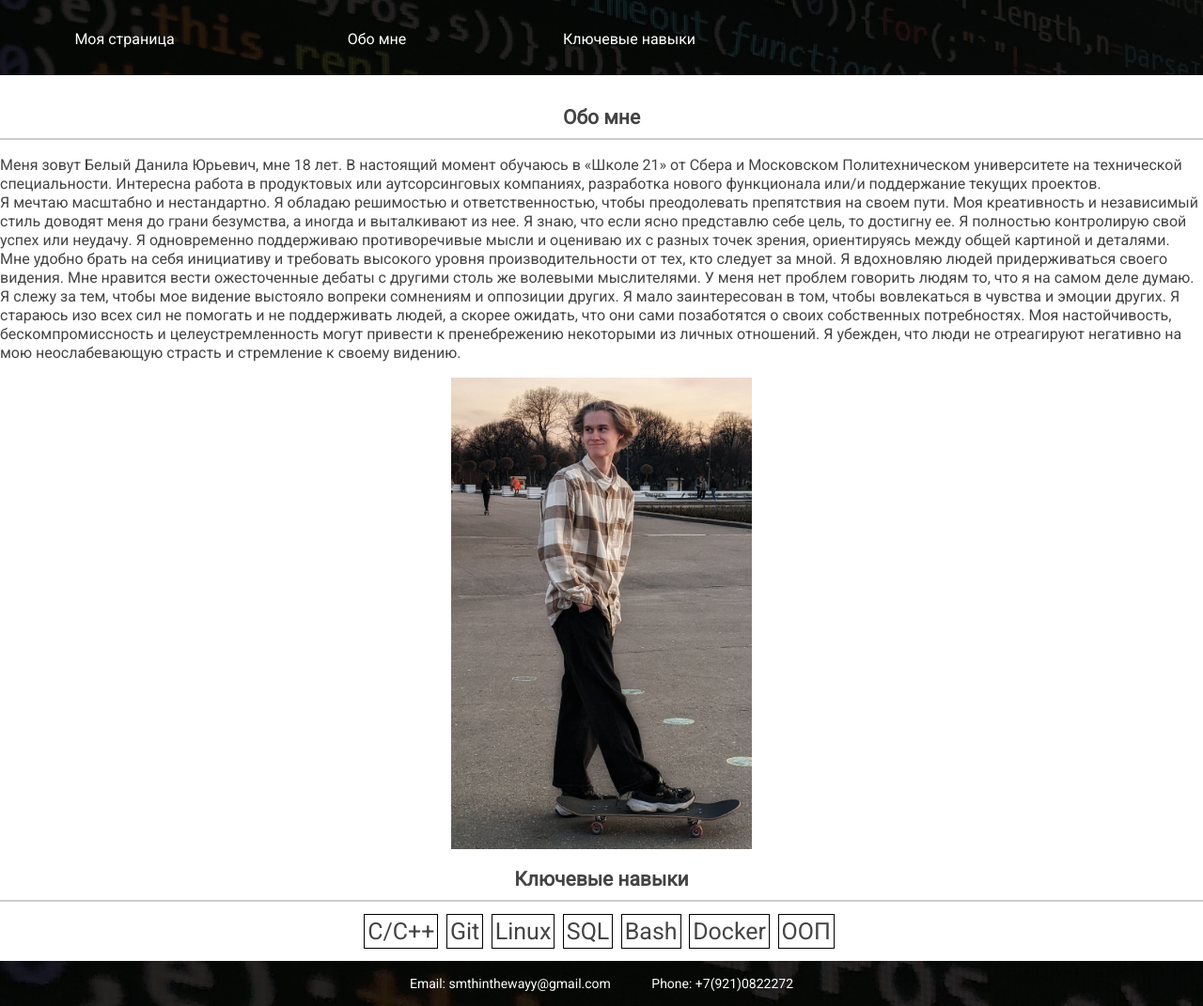
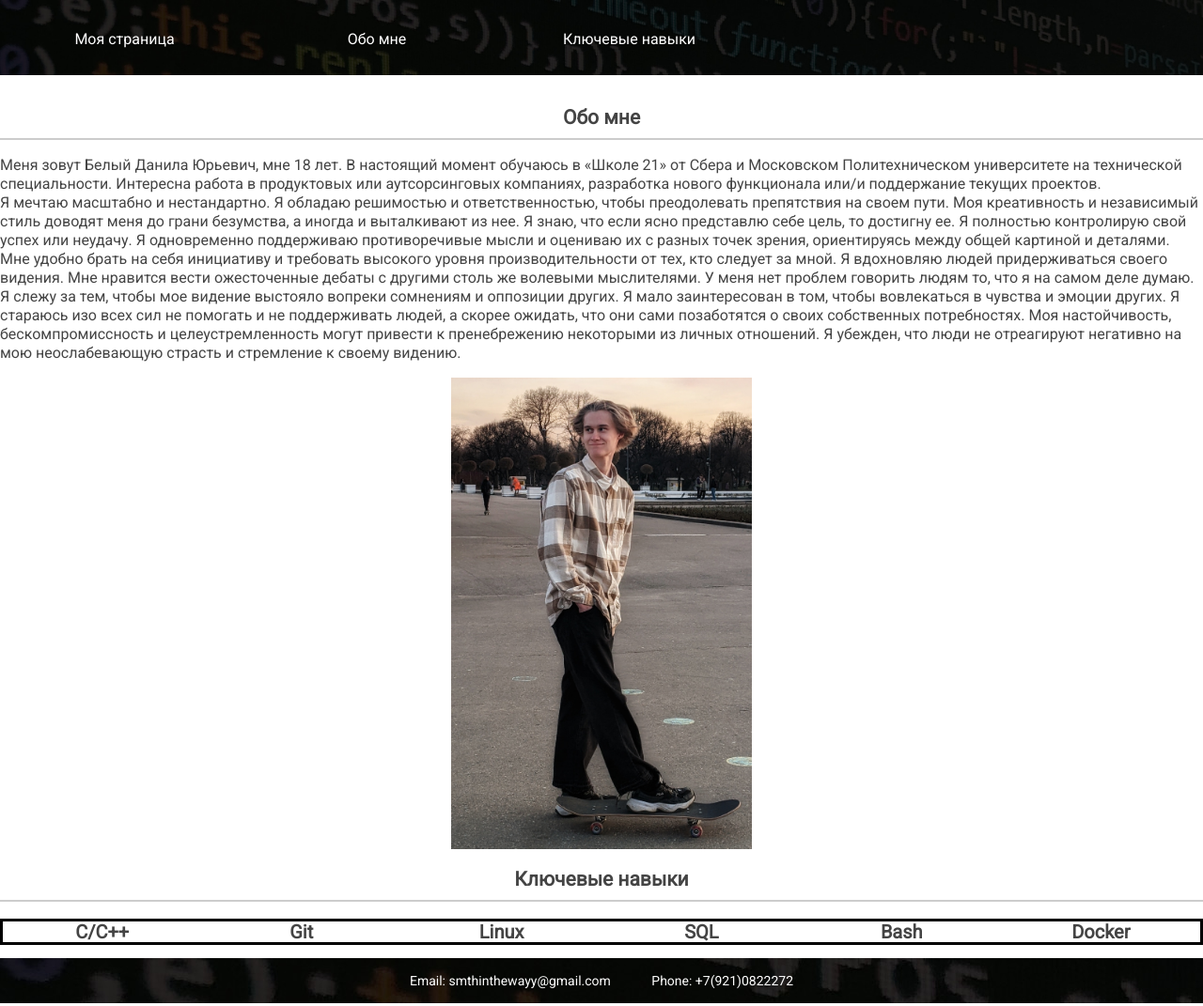
Before and after one commit to smthinthewayy/belyi-211-361-web-dev-1, a plain HTML site: page lab1/index.html in a window 1280 px wide. Shown: the whole page at 94% size. Drawn offline with Linux system fonts and the light colour scheme.

Commit message:
make table

```diff
--- a/lab1/index.html
+++ b/lab1/index.html
@@ -43,15 +43,18 @@
     <section id="key-skills" class="key-skills">
       <h2>Ключевые навыки</h2>
 
-      <ul class="skills-list">
-        <li>С/C++</li>
-        <li>Git</li>
-        <li>Linux</li>
-        <li>SQL</li>
-        <li>Bash</li>
-        <li>Docker</li>
-        <li>ООП</li>
-      </ul>
+      <p class="table-skills">
+        <table>
+          <tr>
+            <th>C/C++</th>
+            <th>Git</th>
+            <th>Linux</th>
+            <th>SQL</th>
+            <th>Bash</th>
+            <th>Docker</th>
+          </tr>
+        </table>
+      </p>
     </section>
 
     <footer class="site-footer">
--- a/lab1/style.css
+++ b/lab1/style.css
@@ -16,6 +16,14 @@ h2 {
 a {
     color: rgb(255, 255, 255) !important;
     text-decoration: none;
+}
+
+table {
+    table-layout: fixed;
+    font-size: 20px;
+    width: 100%;
+    border-collapse: collapse;
+    border: 3px solid black;
 }
 
 .navigation p {
@@ -50,6 +58,10 @@ a {
 
 .who-is-me {
     font-size: 16px;
+}
+
+.table-skills{
+    text-align: center;
 }
 
 ul.skills-list {
```
Also changed, not shown: 2 other files.
